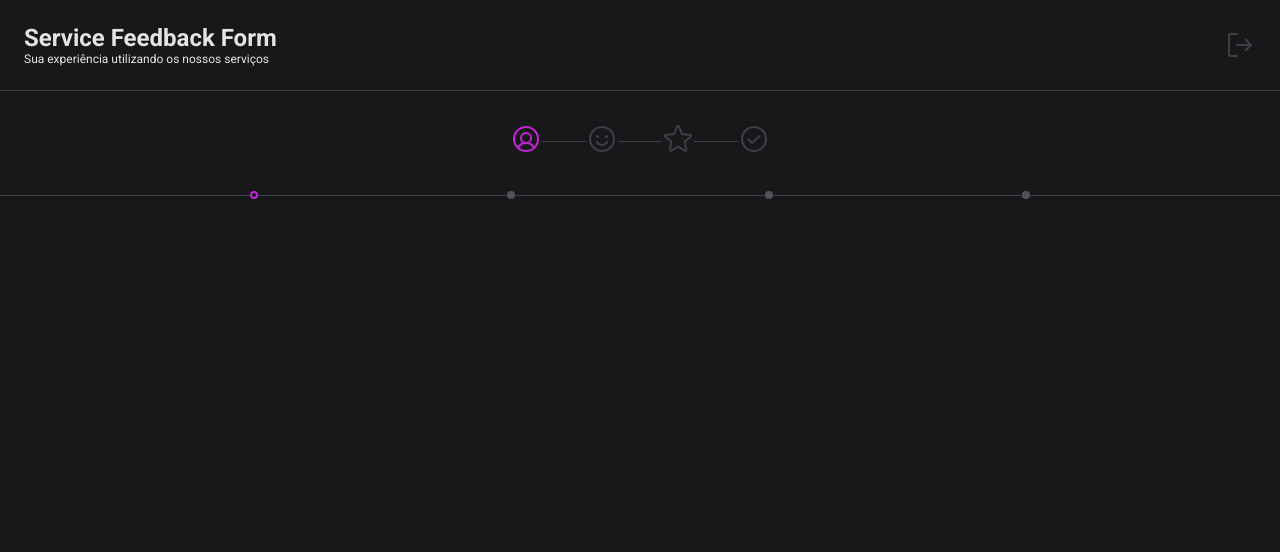
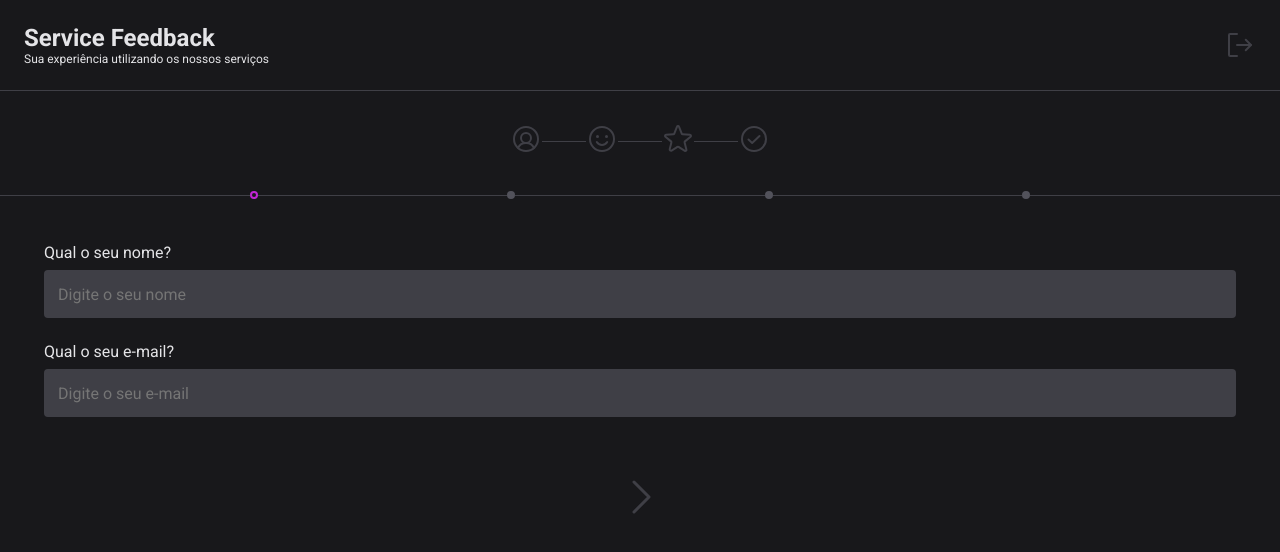
Before and after one commit to vieira-a/react-feedback-form, a React (Vite) app: page / in a window 1280 px wide. Shown: the top 552 px of the page. Built offline with nearby package versions, Linux system fonts and the light colour scheme.

Commit message:
feat: page UserInfo content

```diff
--- a/src/components/Header/Header.jsx
+++ b/src/components/Header/Header.jsx
@@ -5,7 +5,7 @@ export default function Header () {
     <>
       <S.Header>
         <div>
-          <S.Heading bold>Service Feedback Form</S.Heading>
+          <S.Heading bold>Service Feedback</S.Heading>
           <S.Text sm>Sua experiência utilizando os nossos serviços</S.Text>
         </div>
         <button>
@@ -16,7 +16,7 @@ export default function Header () {
         <S.Navigation>
           <S.Menu>
             <S.MenuOptions>
-              <a href="#"><S.IconUserCircle active/></a>
+              <a href="#"><S.IconUserCircle /></a>
               <S.ProgressLine />
             </S.MenuOptions>
             <S.MenuOptions>
--- a/src/components/Header/styles.jsx
+++ b/src/components/Header/styles.jsx
@@ -43,7 +43,7 @@ export const IconSignOut = styled(SignOut)`
 export const IconUserCircle = styled(UserCircle)`
   cursor: pointer;
   font-size: 32px;
-  color: ${props => props.active ? color.fuchsia['600'] : color.zinc['700']};
+  color: ${color.zinc['700']};
   &:hover{
     transition: 0.7s;
     color: ${color.fuchsia['600']};
--- a/src/components/Pages/UserInfo/UserInfo.jsx
+++ b/src/components/Pages/UserInfo/UserInfo.jsx
@@ -1,7 +1,23 @@
+import * as S from './styles';
 import Header from "../../Header/Header";
 
 export default function UserInfo () {
   return (
-    <Header />
+    <>
+      <Header />
+      <S.UserInfoMain>
+        <S.UserInfoLabel name='name'>
+          <S.Text>Qual o seu nome?</S.Text>
+          <S.UserInfoInput type='text' name='name' placeholder='Digite o seu nome'/>
+        </S.UserInfoLabel>
+        <S.UserInfoLabel name='email'>
+          <S.Text>Qual o seu e-mail?</S.Text>
+          <S.UserInfoInput type='email' name='email' placeholder='Digite o seu e-mail'/>
+        </S.UserInfoLabel>
+        <S.SectionController>
+          <S.IconForward />
+        </S.SectionController>
+      </S.UserInfoMain>
+    </>
   )
 }
--- /dev/null
+++ b/src/components/Pages/UserInfo/styles.jsx
@@ -0,0 +1,55 @@
+import styled from "styled-components";
+import { color } from '../../UI/Colors';
+import { fs } from '../../UI/Tipography';
+import { CaretRight } from 'phosphor-react';
+
+export const UserInfoMain = styled.main`
+  padding: 44px;
+`
+
+export const UserInfoLabel = styled.label`
+  display: flex;
+  flex-direction: column;
+  gap: 8px;
+`
+
+export const UserInfoInput = styled.input`
+  width: 100%;
+  height: 48px;
+  padding: 14px;
+  margin-bottom: 24px;
+  border: none;
+  outline: none;
+  border-radius: 4px;
+  background-color: ${color.zinc['700']};
+  color: ${color.zinc['200']};
+  &:hover {
+    background: ${color.zinc['900']};
+    border: 1px solid ${color.fuchsia['600']} !important;
+    &:focus {
+      outline: none;
+      border-color: 1px solid ${color.fuchsia['600']} !important;
+    }
+  }
+`
+
+export const Text = styled.p`
+  font-size: ${props => props.sm ? fs.paragraph['sm'] : fs.paragraph['md']};
+  font-weight: ${props => props.bold ? 700 : props.semibold ? 500 : 400};
+  color: ${color.zinc['200']};
+`
+
+export const SectionController = styled.section`
+  text-align: center;
+  margin-block: 32px;
+`
+
+export const IconForward = styled(CaretRight)`
+  cursor: pointer;
+  font-size: 48px;
+  color: ${color.zinc['700']};
+  &:hover{
+    transition: 0.7s;
+    color: ${color.fuchsia['600']};
+  }
+`
```
Also changed, not shown: 1 other file (tests, documents, lock files or other folders).
